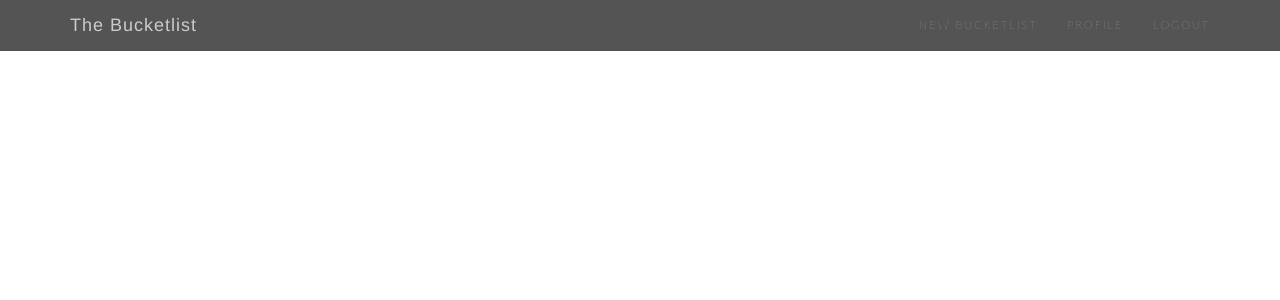
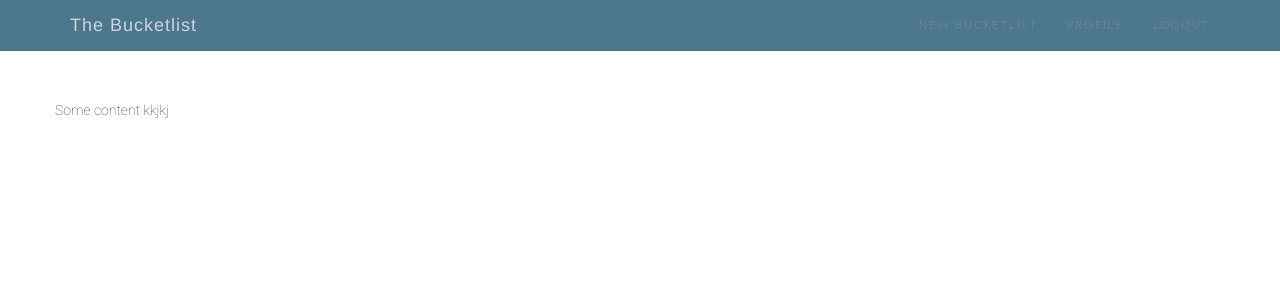
Before and after one commit to SerryJohns/Bucketlist_frontend, an Angular app: page /bucketlist in a window 1280 px wide. Shown: the top 300 px of the page. Built offline with nearby package versions, Linux system fonts and the light colour scheme.

Commit message:
Fix styling issues

```diff
--- a/src/app/bucketlist/bucketlist.component.css
+++ b/src/app/bucketlist/bucketlist.component.css
@@ -1,6 +1,8 @@
+
+@import url(https://fonts.googleapis.com/css?family=Roboto:400,300,100,700,500);
 
 .navbar-default {
-  background-color: #545454;
+  background-color: #4d778c;
   border-color: rgba(34, 34, 34, 0.05);
   -webkit-transition: all 0.35s;
   -moz-transition: all 0.35s;
@@ -83,3 +85,12 @@
     color: #fdcc52;
   }
 }
+
+section {
+  padding: 100px 0;
+  font-family: 'Roboto', sans-serif;
+  font-weight:100;
+}
+section h2 {
+  font-size: 50px;
+}
--- a/src/app/bucketlist/bucketlist.component.html
+++ b/src/app/bucketlist/bucketlist.component.html
@@ -4,20 +4,25 @@
             <button type="button" class="navbar-toggle collapsed" data-toggle="collapse" data-target="#bs-example-navbar-collapse-1">
                 <span class="sr-only">Toggle navigation</span> Menu <i class="fa fa-bars"></i>
             </button>
-            <a class="navbar-brand page-scroll" href="#page-top">The Bucketlist</a>
+            <a class="navbar-brand page-scroll" href="#">The Bucketlist</a>
         </div>
         <div class="collapse navbar-collapse" id="bs-example-navbar-collapse-1">
             <ul class="nav navbar-nav navbar-right">
                 <li>
-                    <a class="page-scroll" href="#download">New Bucketlist</a>
+                    <a class="page-scroll" href="#">New Bucketlist</a>
                 </li>
                 <li>
-                    <a class="page-scroll" href="#features">Profile</a>
+                    <a class="page-scroll" href="#">Profile</a>
                 </li>
                 <li>
-                    <a class="page-scroll" href="#contact">Logout</a>
+                    <a class="page-scroll" href="#">Logout</a>
                 </li>
             </ul>
         </div>
     </div>
 </nav>
+
+<section class="container">
+  Some content
+  kkjkj
+</section>
--- a/src/styles.css
+++ b/src/styles.css
@@ -1,4 +1,3 @@
 /* You can add global styles to this file, and also import other style files */
 @import "~bootstrap/dist/css/bootstrap.min.css";
 @import "~font-awesome/css/font-awesome.css";
-@import url(https://fonts.googleapis.com/css?family=Roboto:400,300,100,700,500);
```
